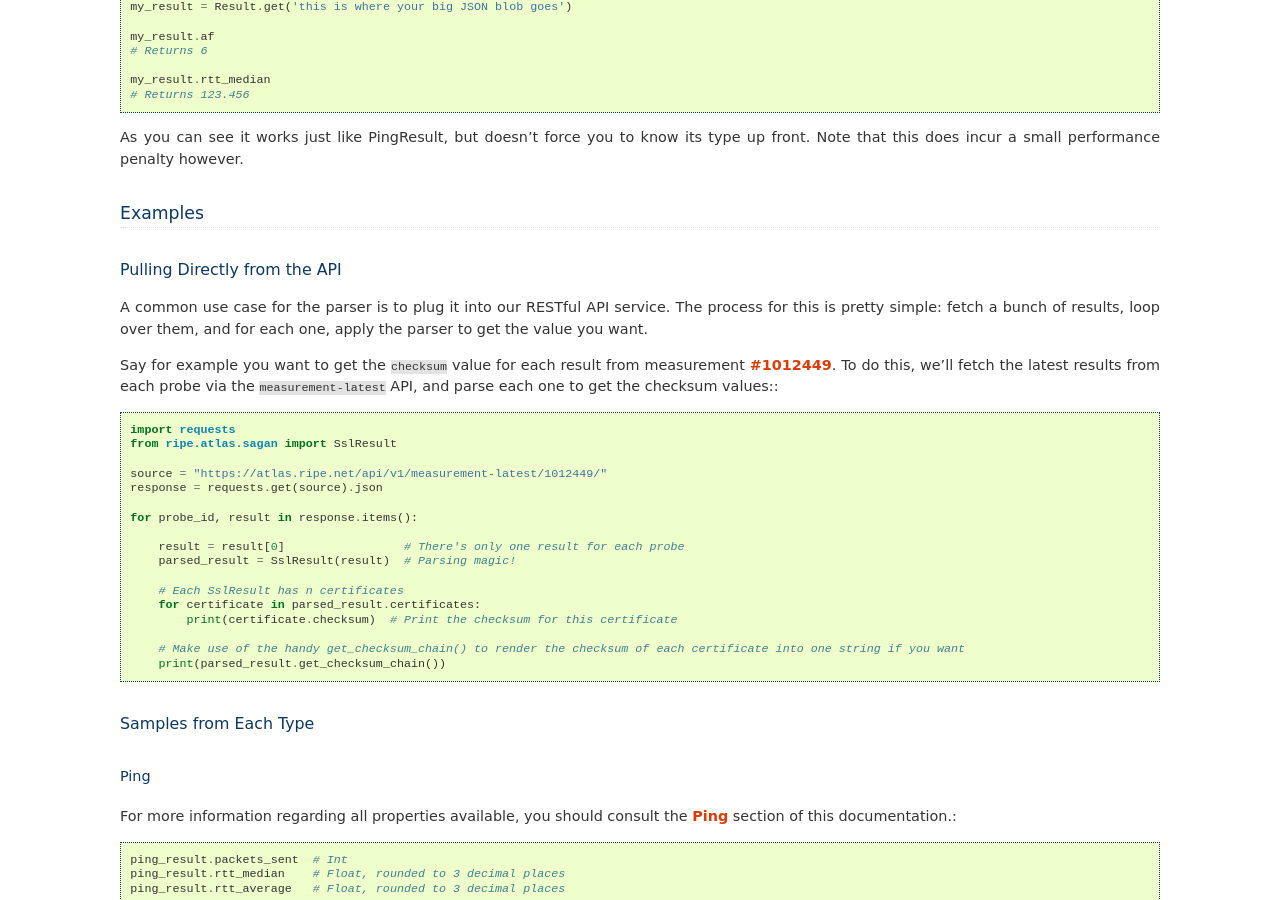
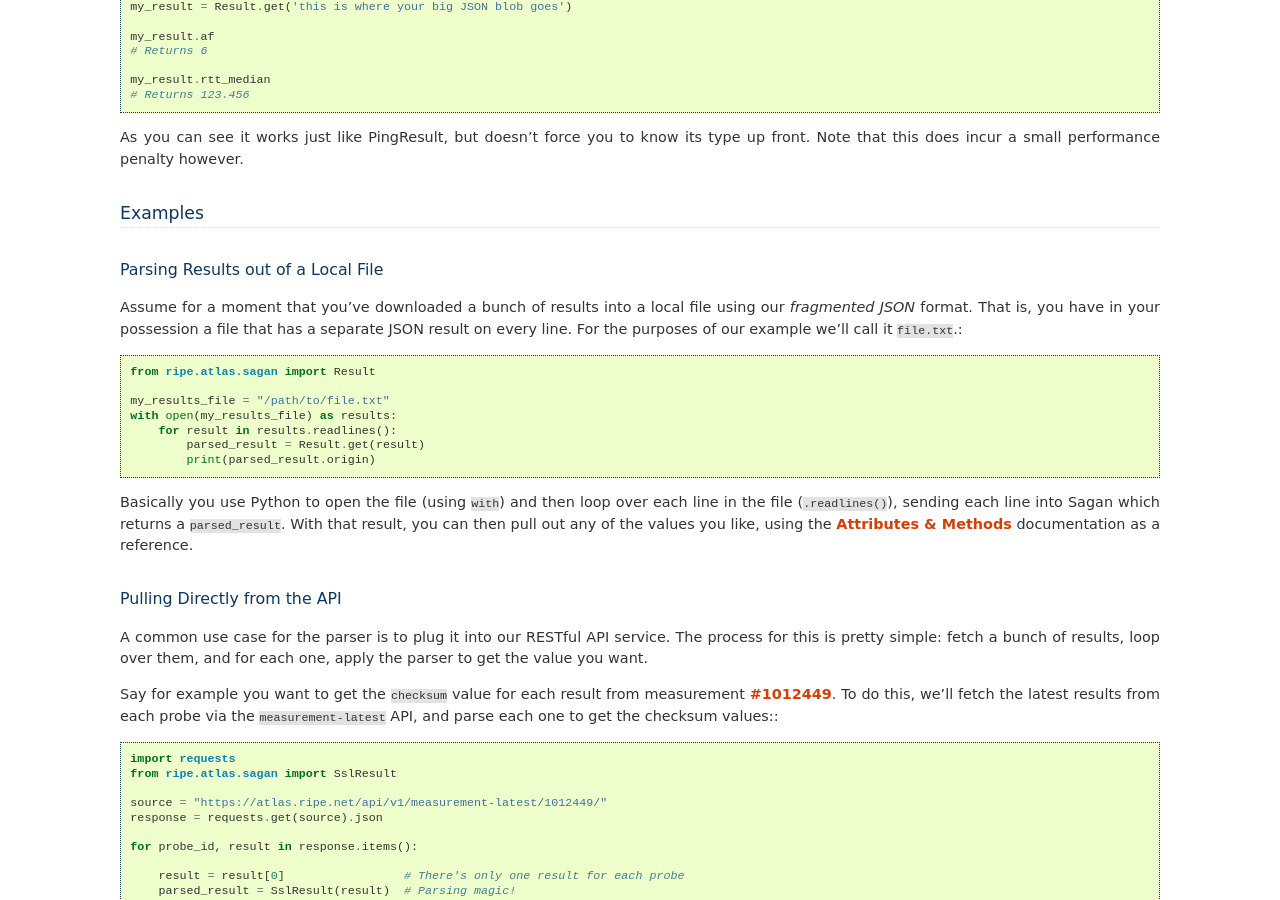
Before and after one commit to RIPE-NCC/ripe-atlas-sagan, a Sphinx documentation site: the page built from docs/use.rst, in a window 1280 px wide and 900 px high, scrolled down 1149 px. Built offline with Sphinx 7.4.7, drawn with Linux system fonts in a browser that asks for light colours.

Commit message:
More usage examples

```diff
--- a/docs/use.rst
+++ b/docs/use.rst
@@ -92,6 +92,31 @@ type up front.  Note that this does incur a small performance penalty however.
 
 Examples
 ========
+
+.. _examples-file:
+
+Parsing Results out of a Local File
+-----------------------------------
+
+Assume for a moment that you've downloaded a bunch of results into a local file
+using our *fragmented JSON* format.  That is, you have in your possession a file
+that has a separate JSON result on every line.  For the purposes of our example
+we'll call it ``file.txt``.::
+
+    from ripe.atlas.sagan import Result
+
+    my_results_file = "/path/to/file.txt"
+    with open(my_results_file) as results:
+        for result in results.readlines():
+            parsed_result = Result.get(result)
+            print(parsed_result.origin)
+
+Basically you use Python to open the file (using ``with``) and then loop over
+each line in the file (``.readlines()``), sending each line into Sagan which
+returns a ``parsed_result``.  With that result, you can then pull out any of
+the values you like, using the :ref:`attributes-methods` documentation as a
+reference.
+
 
 .. _examples-api:
 
```
